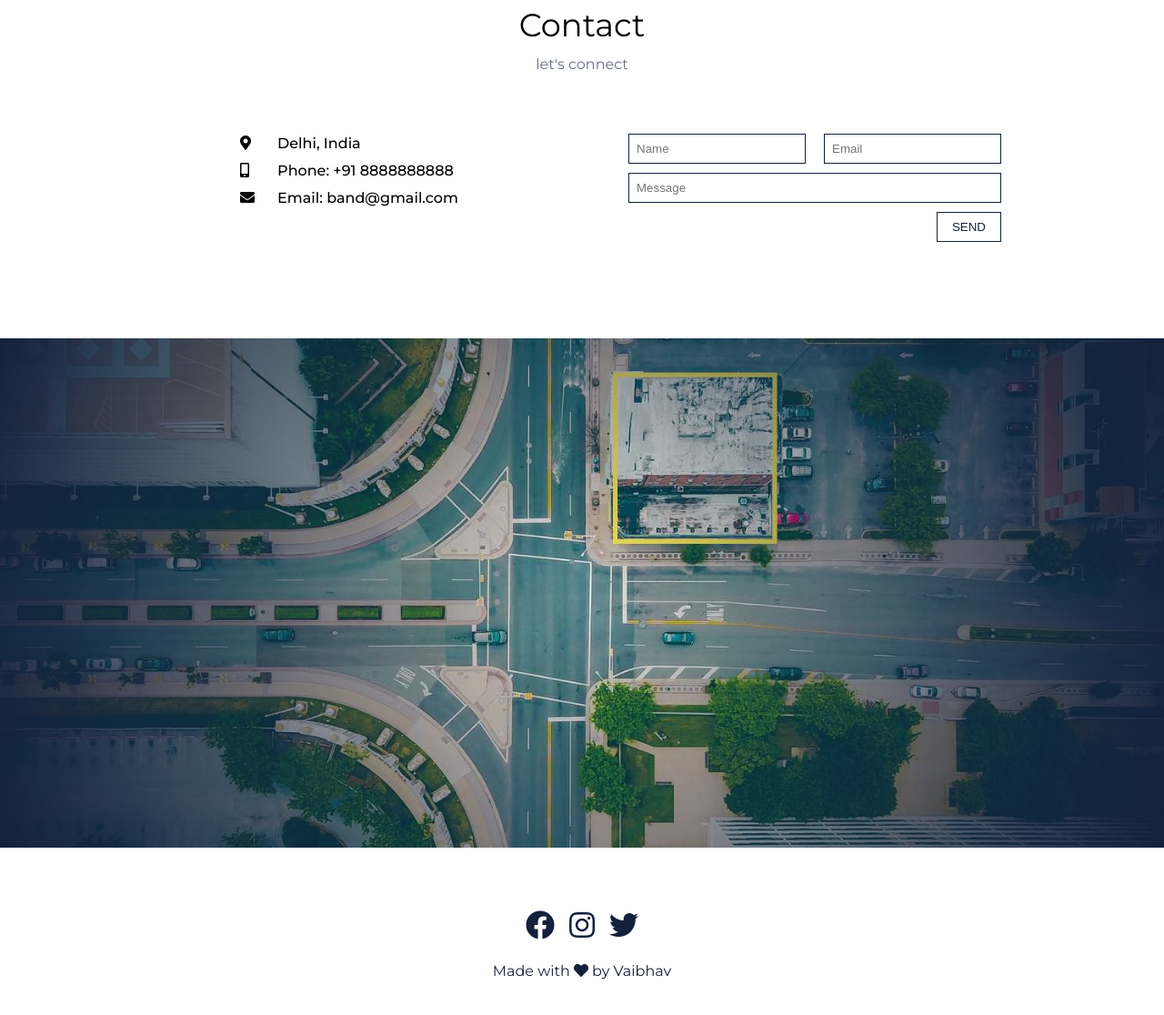
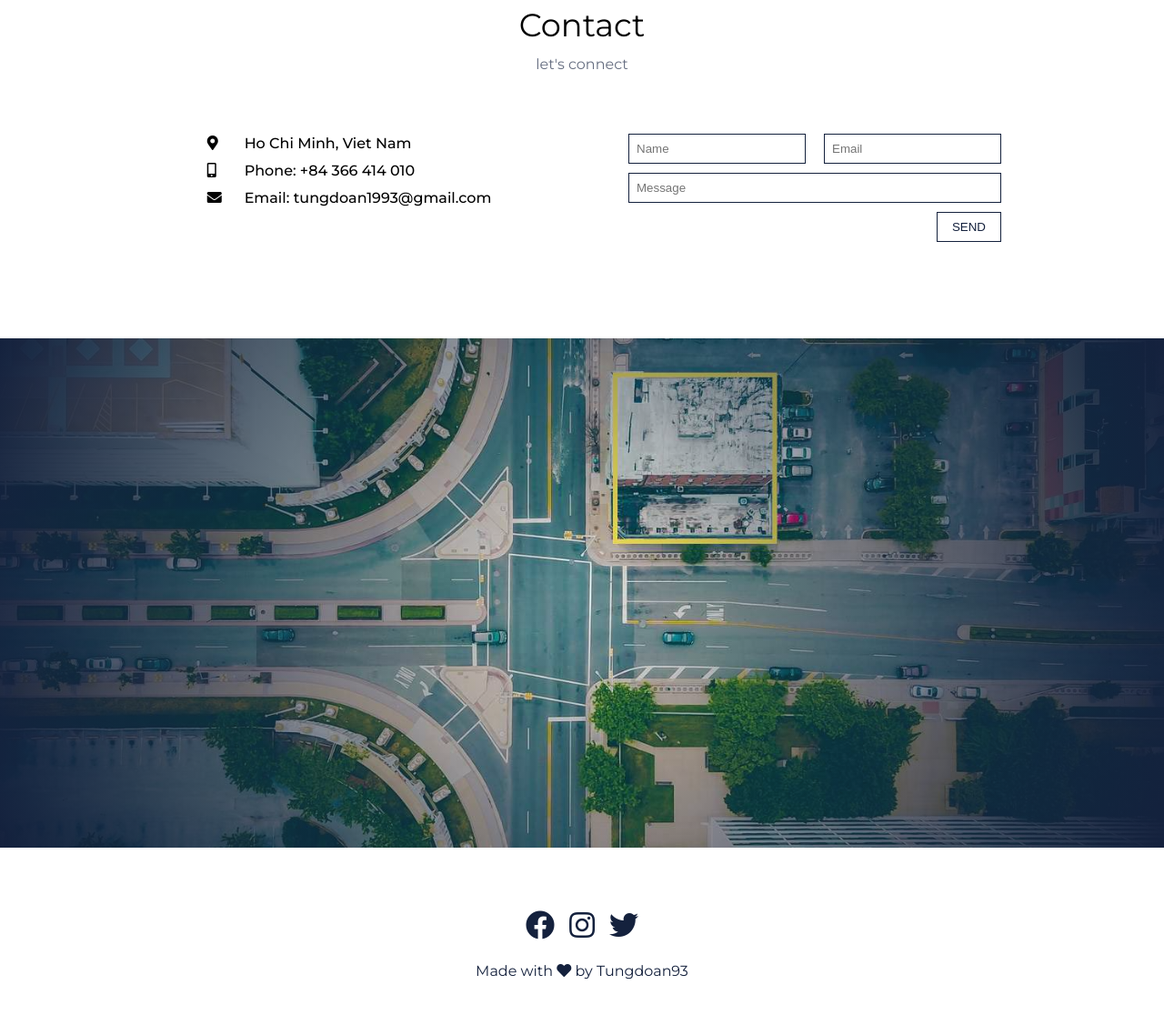
Before and after one commit to tungdoan1993/The-Band-web, a plain HTML site: page index.html in a window 1280 px wide. Shown: the part 2241-3357 px from the top of the page at 91% size. Drawn offline with Linux system fonts and the light colour scheme; a web font is replaced by a local one.

Commit message:
fix name

```diff
--- a/index.html
+++ b/index.html
@@ -121,15 +121,15 @@
                 <ul class="contact-lists">
                     <li class="contact-list">
                         <p class="fas fa-map-marker-alt"></p>
-                        <p>Delhi, India</p>
+                        <p>Ho Chi Minh, Viet Nam</p>
                     </li>
                     <li class="contact-list">
                         <p class="fas fa-mobile-alt"></p>
-                        <p>Phone: +91 8888888888</p>
+                        <p>Phone: +84 366 414 010</p>
                     </li>
                     <li class="contact-list">
                         <p class="fas fa-envelope"></p>
-                        <p>Email: band@gmail.com</p>
+                        <p>Email: tungdoan1993@gmail.com</p>
                     </li>
                 </ul>
                 <form action="" class="contact-form">
@@ -149,7 +149,7 @@
             <li class="main-footer__link"><a href="#"><span class="fab fa-instagram"></span></a></li>
             <li class="main-footer__link"><a href="#"><span class="fab fa-twitter"></span></a></li>
         </ul>
-        <p class="main-footer__info">Made with <span class="fas fa-heart"></span> by Vaibhav</p>
+        <p class="main-footer__info">Made with <span class="fas fa-heart"></span> by Tungdoan93</p>
     </footer>
     <script src="script.js"></script>
 </body>
```
